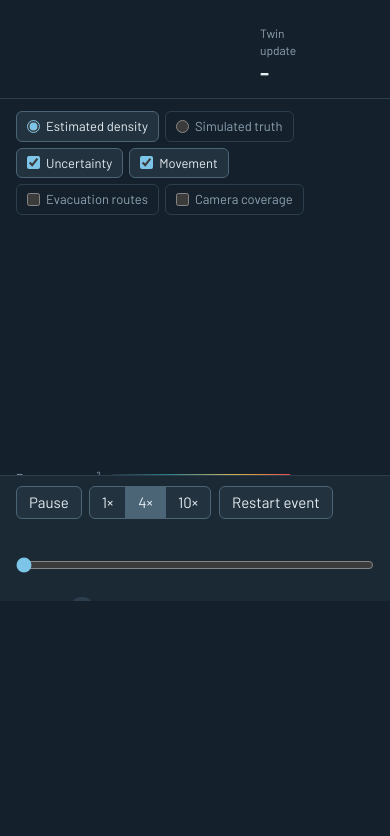
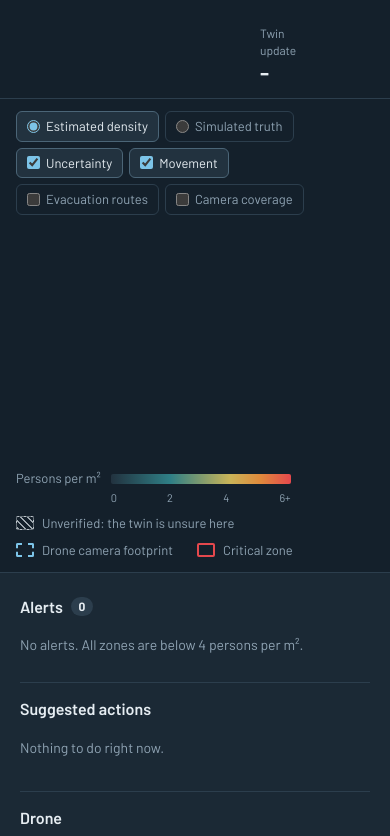
Before and after one commit to Bathri007/crowdsentinel, a plain HTML site: page dashboard/index.html in a window 390 px wide. Shown: the part 255-1091 px from the top of the page. Before the commit the page ends 856 px from the top, so only its background shows below. Drawn offline with nearby package versions, Linux system fonts and the light colour scheme; files that its build step writes are made by us from their sources; no server answers; files whose address does not match are found by name.

Commit message:
Dashboard: stack map, alerts and timeline on narrow screens

```diff
--- a/dashboard/style.css
+++ b/dashboard/style.css
@@ -165,6 +165,9 @@ body:not(.show-truth) .truth-only { display: none; }
 #scrub { width: 100%; accent-color: var(--sky); margin: 0; }
 
 @media (max-width: 1000px) {
+  html, body { height: auto; }
+  body { grid-template-rows: auto auto auto; }
+  .rail { overflow: visible; }
   .layout { grid-template-columns: 1fr; }
   .rail { border-left: 0; border-top: 1px solid var(--line); }
   .map-wrap { min-height: 60vw; }
```
